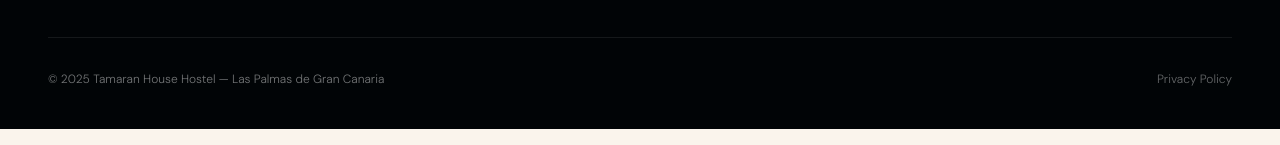
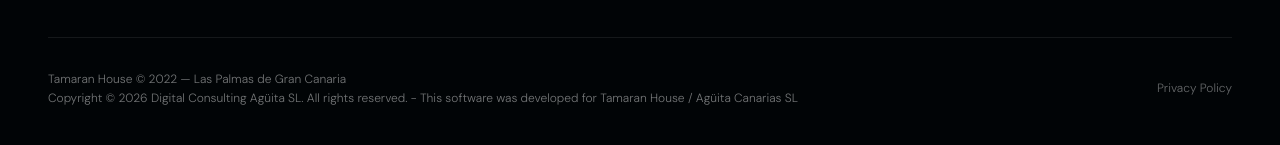
Before and after one commit to nicogaucho/tamaran-house, a Next.js app: page / in a window 1280 px wide. Shown: the part 8726-8871 px from the top of the page. Built offline with nearby package versions, Linux system fonts and the light colour scheme.

Commit message:
:license Digital Consulting Aguita SL

```diff
--- a/src/components/layout/Footer.tsx
+++ b/src/components/layout/Footer.tsx
@@ -63,7 +63,7 @@ export default function Footer() {
         className="max-w-[1280px] mx-auto flex justify-between items-center pt-8 text-[12px]"
         style={{ borderTop: "1px solid rgba(255,255,255,0.08)" }}
       >
-        <span>© 2025 Tamaran House Hostel — Las Palmas de Gran Canaria</span>
+        <span>Tamaran House © 2022  — Las Palmas de Gran Canaria <br /> Copyright © 2026 Digital Consulting Agüita SL. All rights reserved. - This software was developed for Tamaran House / Agüita Canarias SL</span>
         <a href="#" className="no-underline" style={{ color: "rgba(255,255,255,0.4)" }}>Privacy Policy</a>
       </div>
     </footer>
```
Also changed, not shown: 2 other files (tests, documents, lock files or other folders).
